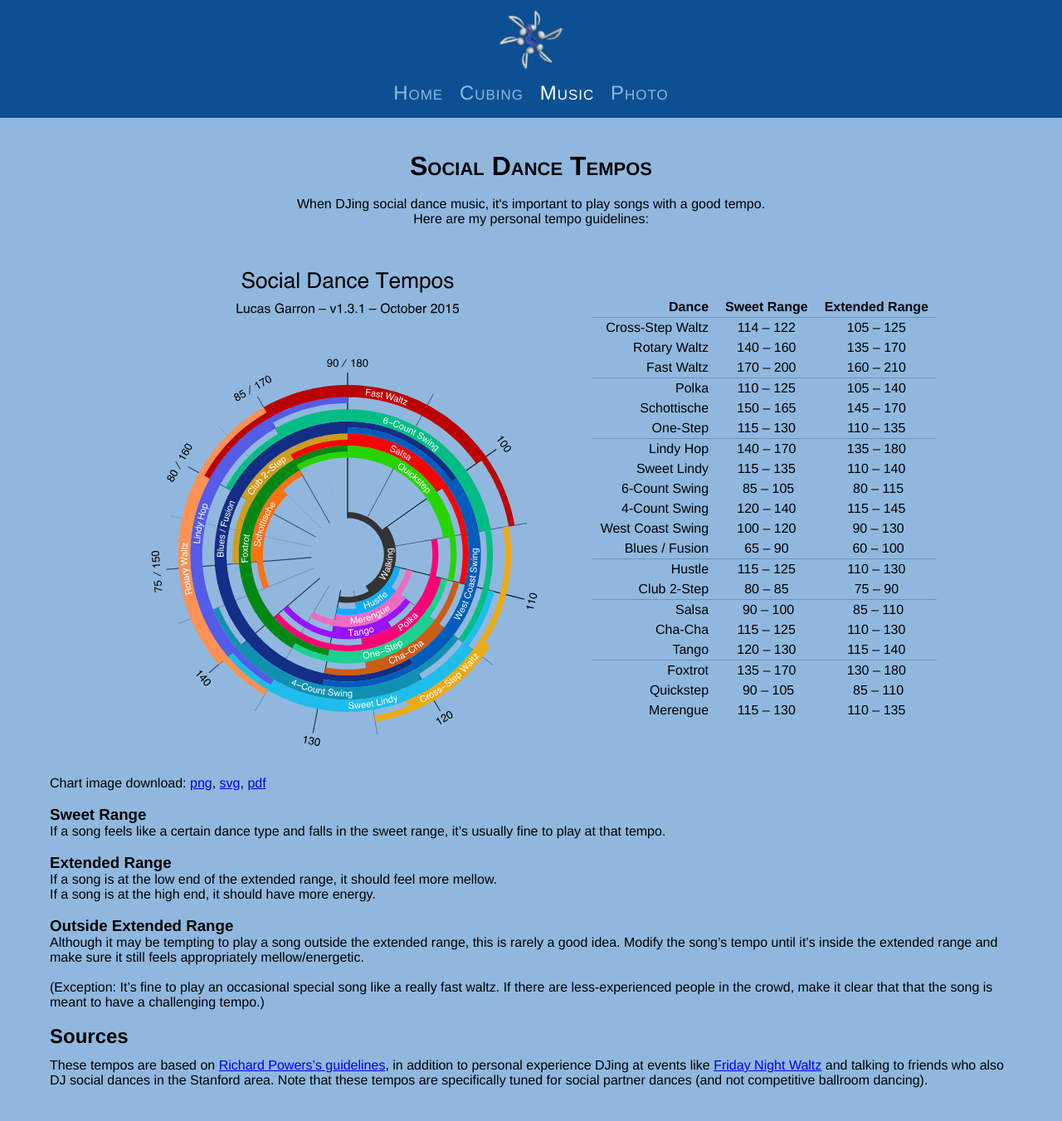
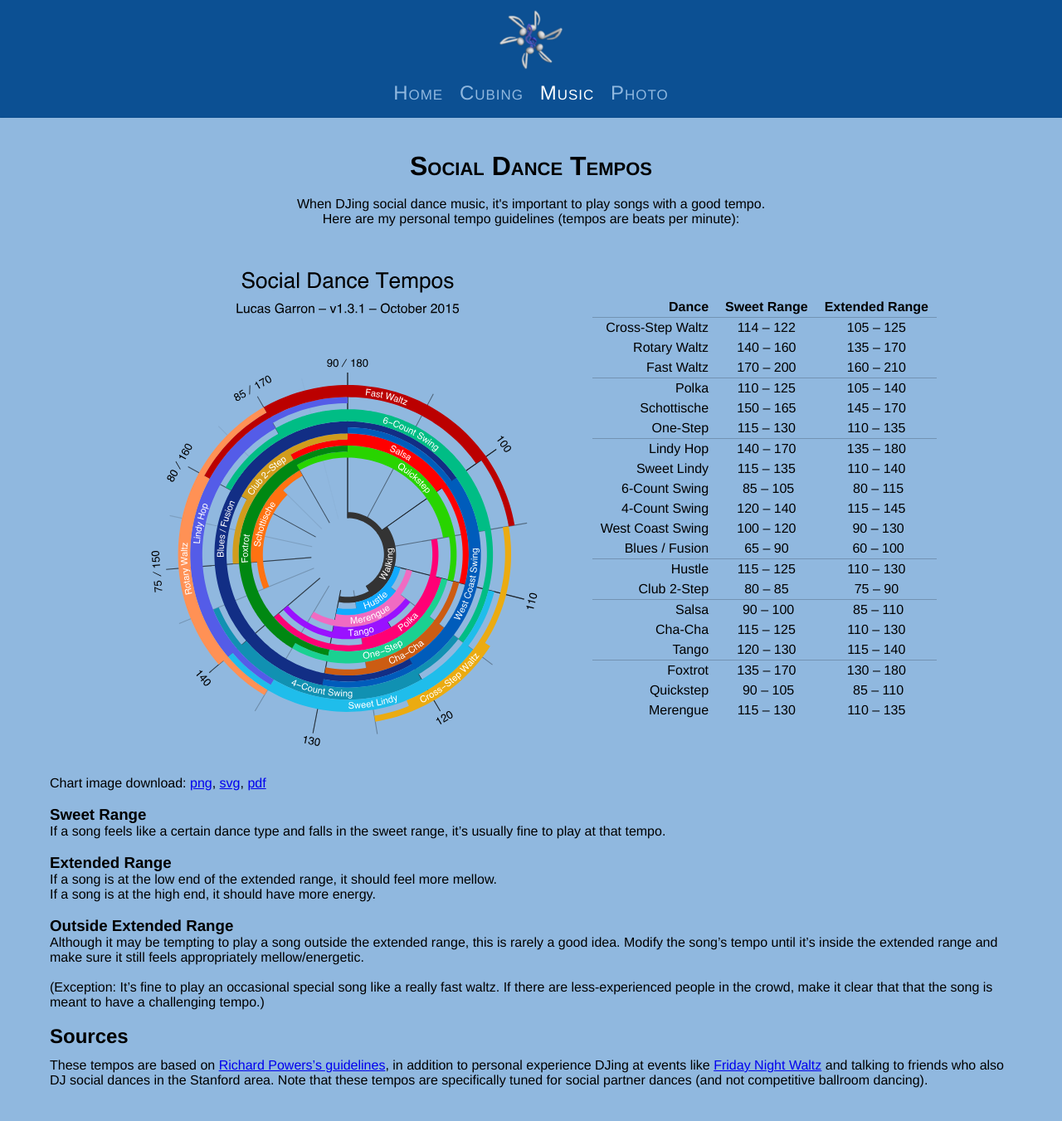
Before and after one commit to lgarron/garron.net, a Jekyll site: the page built from garron.net/dance/tempos/index.md, in a window 1280 px wide. Shown: the whole page at 83% size. Built offline with Jekyll 4.4.1, drawn with Linux system fonts in a browser that asks for light colours.

Commit message:
Mention BPMs explicitly. Fixes issue #10.

```diff
--- a/garron.net/dance/tempos/index.md
+++ b/garron.net/dance/tempos/index.md
@@ -44,7 +44,7 @@ style: |
 <br>
 <center>
 When DJing social dance music, it's important to play songs with a good tempo.<br>
-Here are my personal tempo guidelines:
+Here are my personal tempo guidelines (tempos are beats per minute):
 </center>
 <br>
 
```
